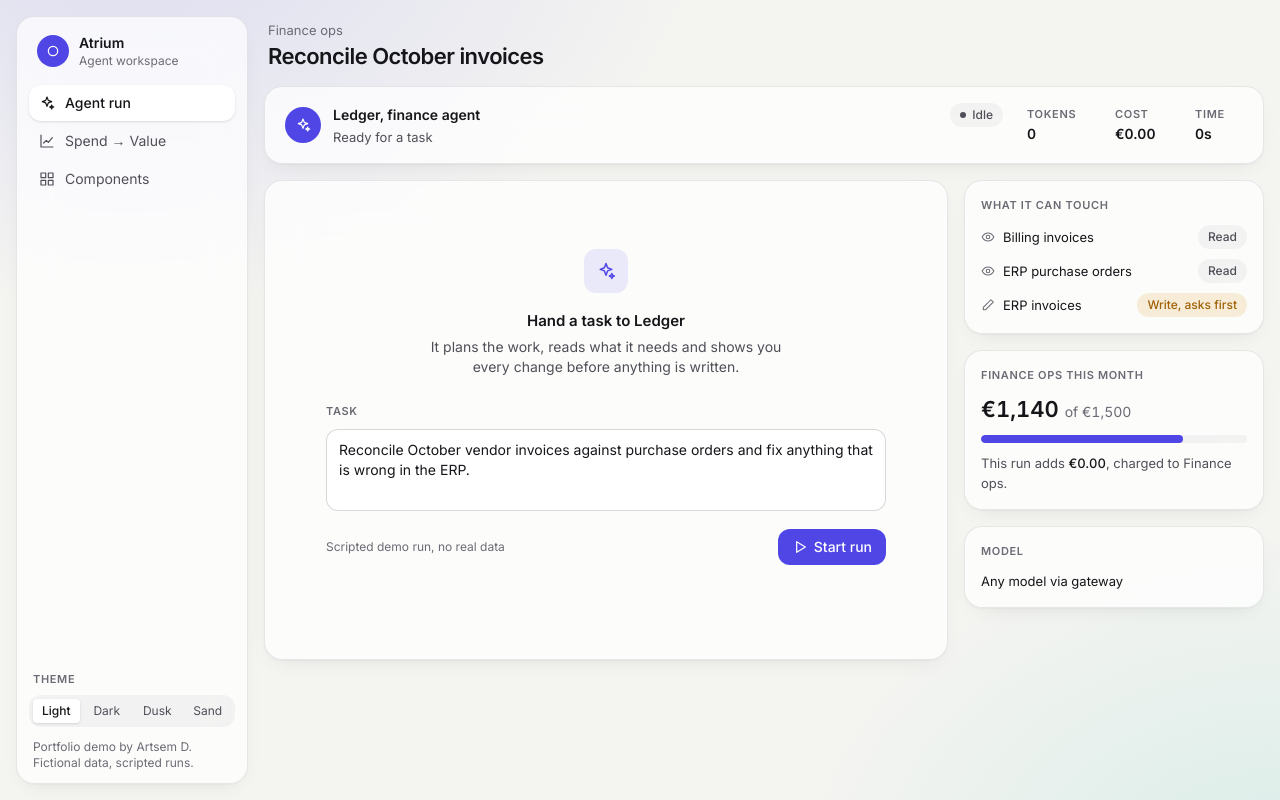
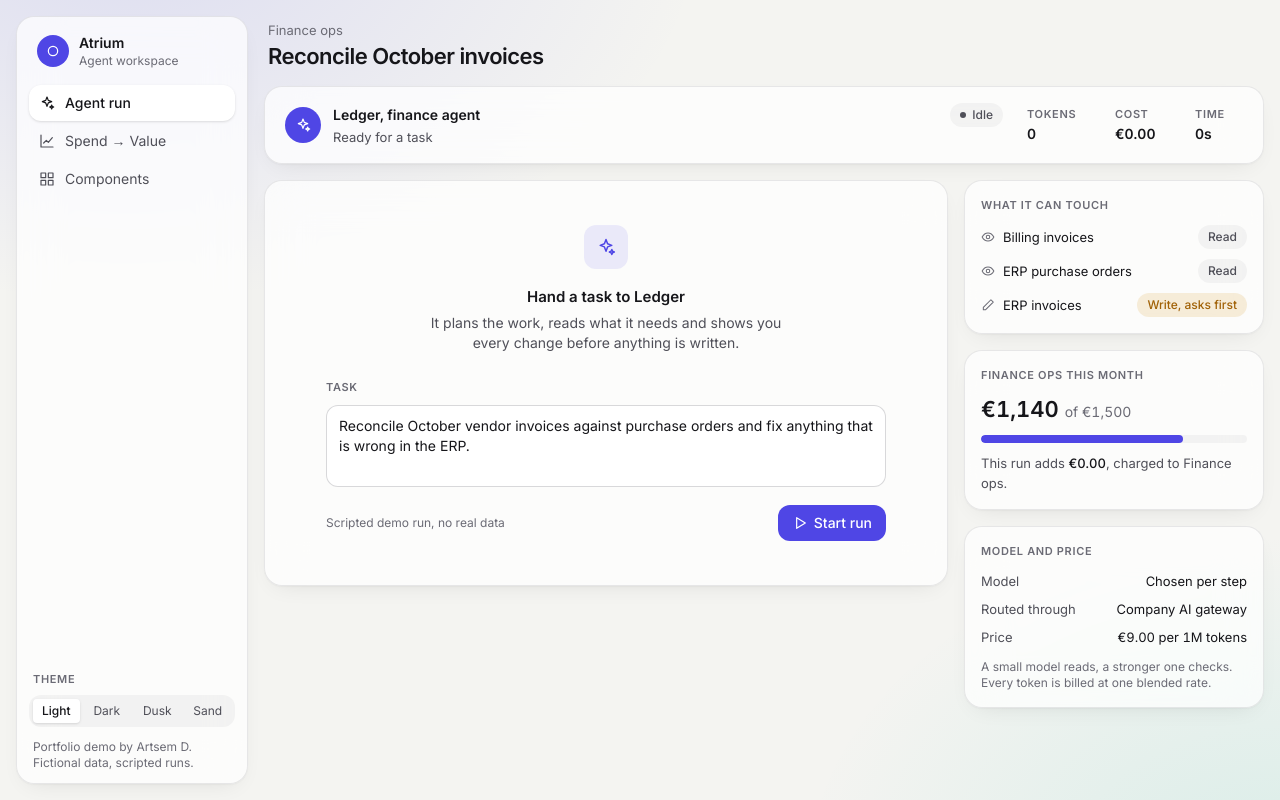
Before and after one commit to ArtsemD/atrium-agent-workspace, a Vue app: page / in a window 1280 px wide. Built offline with nearby package versions, Linux system fonts and the light colour scheme.

Commit message:
Trim empty space around the task form; explain model and pricing
The run panel no longer has a desktop minimum height, and the empty state
uses less vertical padding. The model card says how the model is picked,
where requests are routed and the blended rate the run's cost uses.

```diff
--- a/src/components/base/EmptyState.vue
+++ b/src/components/base/EmptyState.vue
@@ -7,7 +7,7 @@ defineProps<EmptyStateProps>()
 </script>
 
 <template>
-  <div class="flex flex-col items-center px-0 py-4 text-center sm:px-6 sm:py-12">
+  <div class="flex flex-col items-center px-0 py-4 text-center sm:px-6 sm:py-6">
     <div class="mb-4 grid size-11 place-items-center rounded-xl bg-accent-soft text-accent">
       <BaseIcon :name="icon" :size="ICON_SIZE.lg" />
     </div>
--- a/src/data/run-script.ts
+++ b/src/data/run-script.ts
@@ -9,7 +9,8 @@ import type { AccessScope, Agent, ScriptStep, TeamBudget } from '@/types/agent'
 export const AGENT: Agent = {
   name: 'Ledger',
   role: 'Finance agent',
-  model: 'Any model via gateway',
+  model: 'Chosen per step',
+  gateway: 'Company AI gateway',
 }
 
 export const TEAM: TeamBudget = {
@@ -19,7 +20,7 @@ export const TEAM: TeamBudget = {
 }
 
 /** Blended price used to turn tokens into money for the demo */
-const EUR_PER_MILLION_TOKENS = 9
+export const EUR_PER_MILLION_TOKENS = 9
 
 export const DEFAULT_TASK =
   'Reconcile October vendor invoices against purchase orders and fix anything that is wrong in the ERP.'
--- a/src/features/run/components/RunModelCard.vue
+++ b/src/features/run/components/RunModelCard.vue
@@ -1,12 +1,30 @@
 <script setup lang="ts">
 import BaseCard from '@/components/base/BaseCard.vue'
 import type { RunModelCardProps } from '@/types/agent'
+import { formatEur } from '@/utils/format'
 
 defineProps<RunModelCardProps>()
 </script>
 
 <template>
-  <BaseCard size="sm" title="Model">
-    <p class="m-0 text-body-sm text-fg">{{ model }}</p>
+  <!-- Says which model does the work and how the cost above is worked out -->
+  <BaseCard size="sm" title="Model and price">
+    <dl class="m-0 grid gap-2 text-body-sm">
+      <div class="flex justify-between gap-3">
+        <dt class="text-fg-2">Model</dt>
+        <dd class="m-0 text-right text-fg">{{ model }}</dd>
+      </div>
+      <div class="flex justify-between gap-3">
+        <dt class="text-fg-2">Routed through</dt>
+        <dd class="m-0 text-right text-fg">{{ gateway }}</dd>
+      </div>
+      <div class="flex justify-between gap-3">
+        <dt class="text-fg-2">Price</dt>
+        <dd class="num m-0 text-right text-fg">{{ formatEur(eurPerMillionTokens) }} per 1M tokens</dd>
+      </div>
+    </dl>
+    <p class="mt-3 text-meta text-fg-3">
+      A small model reads, a stronger one checks. Every token is billed at one blended rate.
+    </p>
   </BaseCard>
 </template>
--- a/src/styles/tokens.css
+++ b/src/styles/tokens.css
@@ -136,7 +136,6 @@
   --size-sidebar: 232px;
   --size-aside: 300px;
   --size-composer: 560px;
-  --size-run-panel: 480px;
   --size-table-min: 640px;
   --size-meter-col: 44%;
   --size-action-col: 188px;
--- a/src/types/agent.ts
+++ b/src/types/agent.ts
@@ -61,7 +61,10 @@ export type Delay = (ms: number) => Promise<void>
 export interface Agent {
   name: string
   role: string
+  /** How the model is picked, e.g. "Chosen per step" */
   model: string
+  /** Where requests are routed and billed */
+  gateway: string
 }
 
 export interface TeamBudget {
@@ -171,4 +174,7 @@ export interface RunBudgetCardProps {
 
 export interface RunModelCardProps {
   model: string
+  gateway: string
+  /** Blended rate the run's cost is calculated at */
+  eurPerMillionTokens: number
 }
--- a/src/views/RunView.vue
+++ b/src/views/RunView.vue
@@ -1,6 +1,6 @@
 <script setup lang="ts">
 import { computed, onBeforeUnmount } from 'vue'
-import { ACCESS, AGENT, DEFAULT_TASK, RUN_SCRIPT, TEAM } from '@/data/run-script'
+import { ACCESS, AGENT, DEFAULT_TASK, EUR_PER_MILLION_TOKENS, RUN_SCRIPT, TEAM } from '@/data/run-script'
 import RunAccessCard from '@/features/run/components/RunAccessCard.vue'
 import RunBudgetCard from '@/features/run/components/RunBudgetCard.vue'
 import RunComposer from '@/features/run/components/RunComposer.vue'
@@ -38,7 +38,7 @@ onBeforeUnmount(run.stop)
     />
 
     <div class="grid items-start gap-4 lg:grid-cols-(--layout-run)">
-      <section class="panel p-4 sm:p-5 lg:min-h-(--size-run-panel)" aria-labelledby="run-title">
+      <section class="panel p-4 sm:p-5" aria-labelledby="run-title">
         <template v-if="state.status === 'idle'">
           <h2 id="run-title" class="sr-only">New run</h2>
           <RunComposer :agent-name="AGENT.name" :default-task="DEFAULT_TASK" @start="run.start" />
@@ -60,7 +60,7 @@ onBeforeUnmount(run.stop)
       <aside class="grid gap-4 lg:sticky lg:top-4">
         <RunAccessCard :access="ACCESS" />
         <RunBudgetCard :team="TEAM" :run-cost-eur="run.costEur.value" />
-        <RunModelCard :model="AGENT.model" />
+        <RunModelCard :model="AGENT.model" :gateway="AGENT.gateway" :eur-per-million-tokens="EUR_PER_MILLION_TOKENS" />
       </aside>
     </div>
   </div>
```
Also changed, not shown: 2 other files (tests, documents, lock files or other folders).
